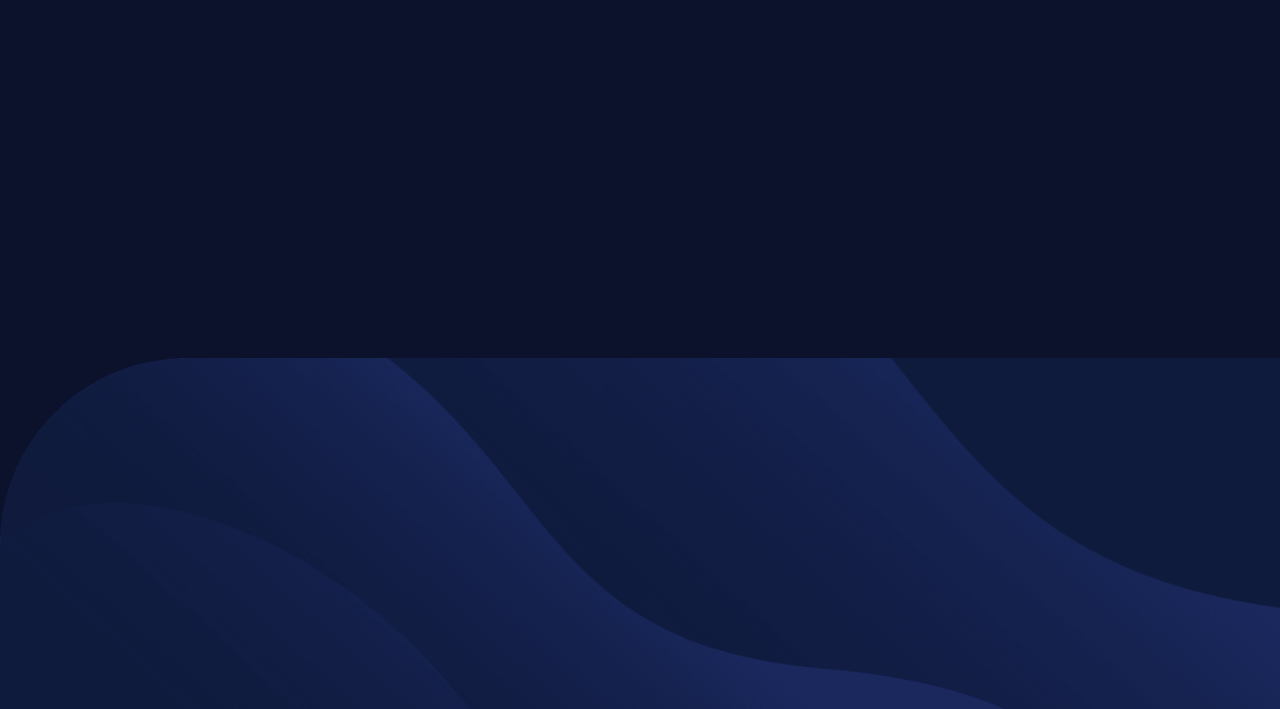
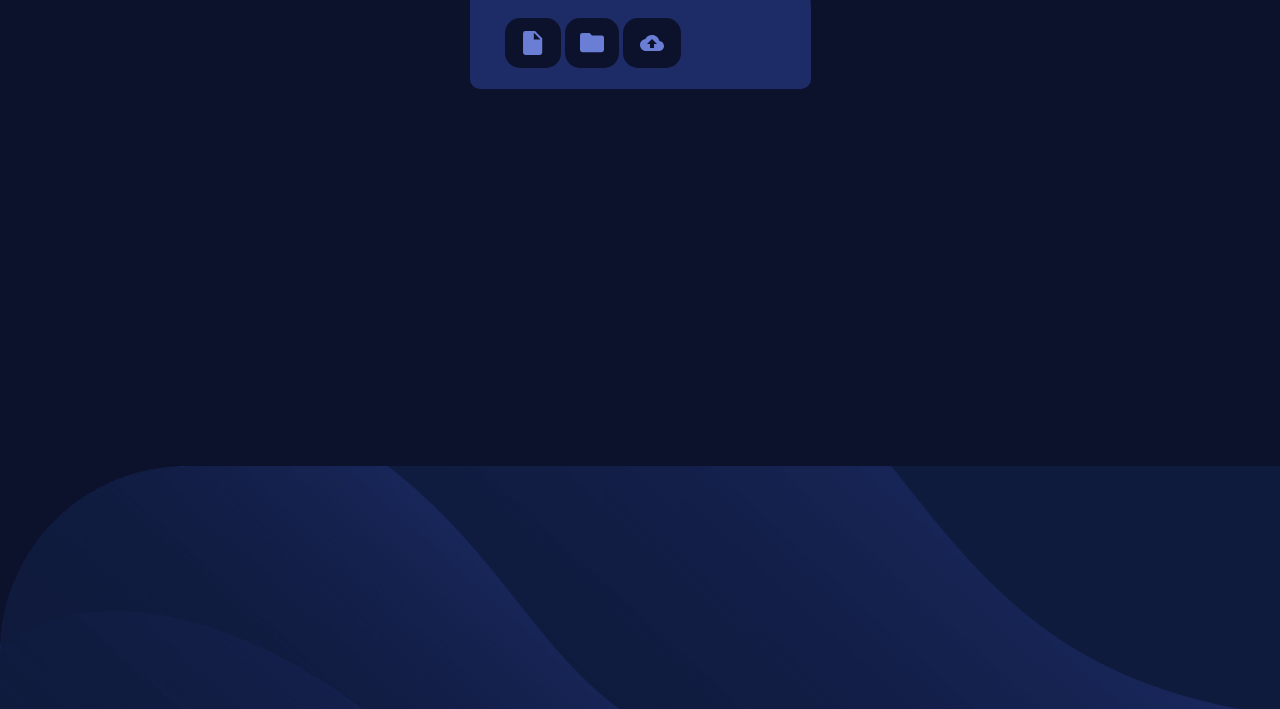
Before and after one commit to ironhide554/Data-Storage-Viewer, a plain HTML site: page index.html in a window 1280 px wide. Shown: the part 91-800 px from the top of the page. Drawn offline with Linux system fonts and the light colour scheme.

Commit message:
Created logo

```diff
--- a/index.html
+++ b/index.html
@@ -13,9 +13,9 @@
                 <img src="Images/logo.svg" alt="Logo">
             </span>
             <div class="icons">
-                <img src="Images/icon-document.svg" alt="Doc">
-                <img src="Images/icon-folder.svg" alt="Folder">
-                <img src="Images/icon-upload.svg" alt="Upload">
+                <img src="Images/icon-document.svg" alt="Doc" class="doc">
+                <img src="Images/icon-folder.svg" alt="Folder" class="folder">
+                <img src="Images/icon-upload.svg" alt="Upload" class="upload">
             </div>
         </div>
         <div class="storage"></div>
--- a/styles.css
+++ b/styles.css
@@ -17,4 +17,39 @@ body{
     background-size: cover;
     background-position: bottom -750px left 0px;
     background-color: var(--very-dark-blue);
+    display: flex;
+    flex-direction: row;
+    justify-content: center;
+    align-content: center;
 }
+
+.container{
+    background-color: var(--dark-blue);
+    width: 271px;
+    height: 110px;
+    padding: 35px;
+    border-radius:10px 99px 10px 10px ;
+
+}
+
+
+.doc{
+    background-color: var(--very-dark-blue);
+    padding: 13px 18px;
+    border-radius: 15px;
+}
+.folder{
+    background-color: var(--very-dark-blue);
+    padding: 15px;
+    border-radius: 15px;
+}
+.upload{
+    background-color: var(--very-dark-blue);
+    padding: 17px;
+    border-radius: 15px;
+}
+
+.icons{
+    padding-top: 30px;
+
+}
```
